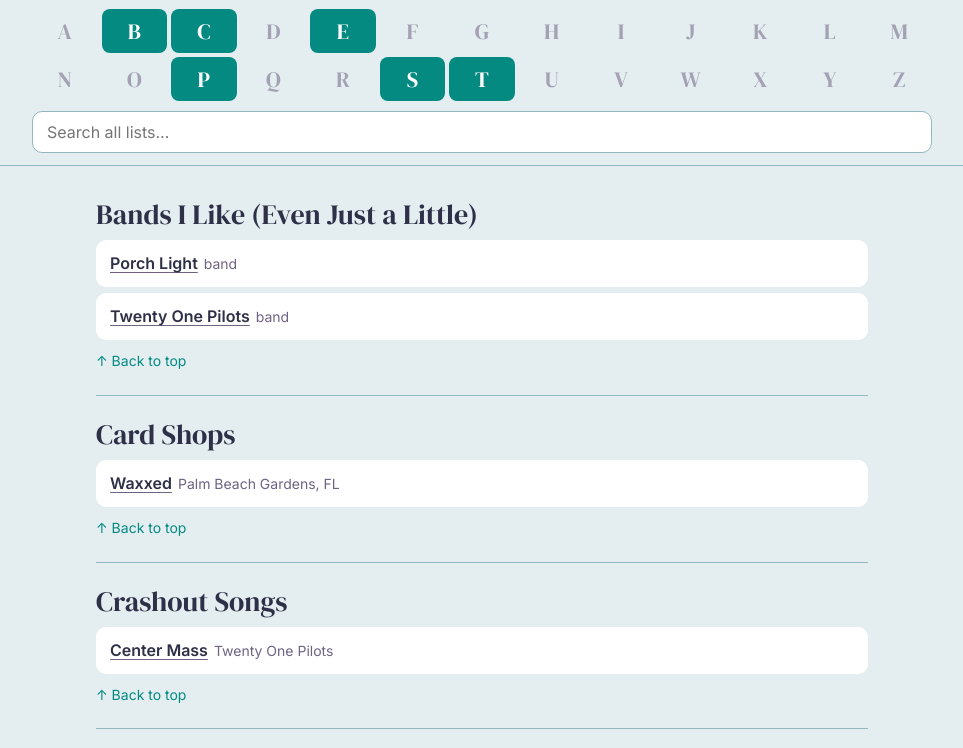
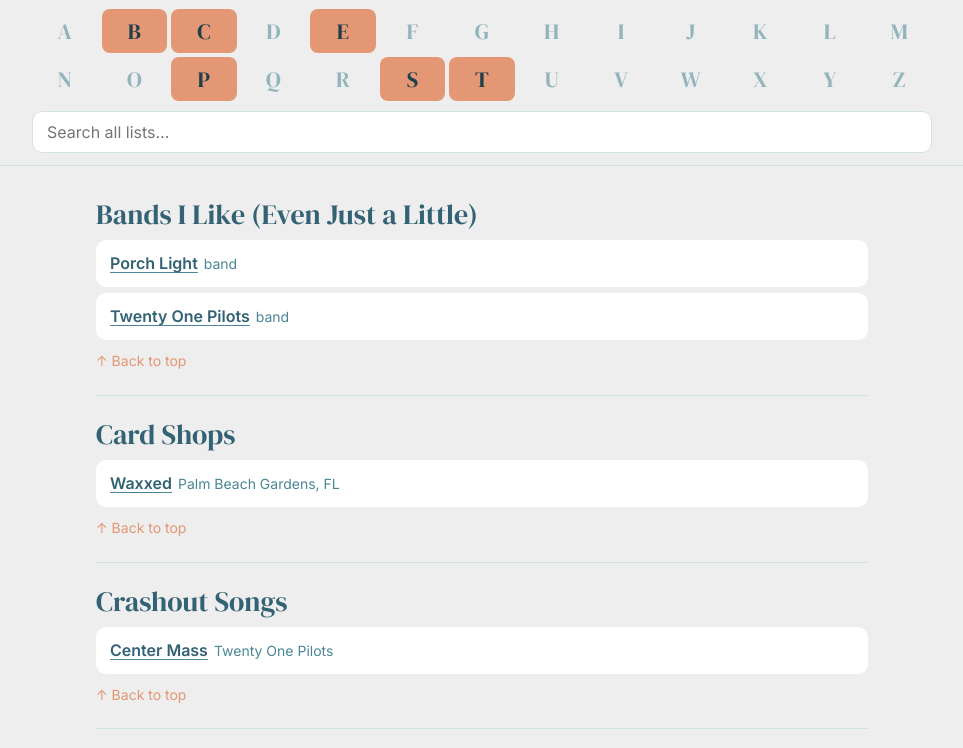
Before and after one commit to johnmagnuson19/EverythingList, a plain HTML site: page index.html in a window 1280 px wide. Shown: the part 116-864 px from the top of the page, without its empty margins (158-1121 px from the left). Drawn offline with Linux system fonts and the light colour scheme.

Commit message:
Apply new palette: pacific blue, white, blue slate, platinum, tangerine dream
Co-Authored-By: Claude Opus 5.5 <noreply@anthropic.com>
Claude-Session: https://claude.ai/code/session_01TfFp9EaAVgByDUEnnQwQYe

```diff
--- a/index.html
+++ b/index.html
@@ -10,16 +10,17 @@
 /* VOICE: personal, quiet, quick to use
    IDEA: an address book's thumb-index letter tabs
    PICTURE: the A–Z tab strip itself, large and sticky
-   COLOUR and TYPE: user palette — space indigo, light blue, golden glow, lilac ash, dark cyan; DM Serif Display letters, Inter text
+   COLOUR and TYPE: user palette — pacific blue, white, blue slate, platinum, tangerine dream; DM Serif Display letters, Inter text
    LAYOUT: strip on top, then one calm column of lists */
 :root{color-scheme:light dark;
-  --bg:light-dark(#e4eef0,#2d3047);
-  --ink:light-dark(#2d3047,#f2f0f5);
-  --mute:light-dark(#6e6382,#a799b7);
-  --line:light-dark(#93b7be,#3f4362);
-  --card:light-dark(#ffffff,#373b56);
-  --acc:light-dark(#048a81,#e0ca3c);
-  --accInk:light-dark(#ffffff,#2d3047)}
+  --bg:light-dark(#eeeeee,#326273);
+  --ink:light-dark(#326273,#ffffff);
+  --mute:light-dark(#4a8696,#cfe2e7);
+  --line:light-dark(#d3e2e6,#4a7a8a);
+  --card:light-dark(#ffffff,#3b6d7e);
+  --acc:light-dark(#e39774,#e39774);
+  --accInk:light-dark(#1f3f4a,#1f3f4a);
+  --hov:light-dark(#5c9ead,#e39774)}
 :root[data-theme=light]{color-scheme:light}:root[data-theme=dark]{color-scheme:dark}
 *{box-sizing:border-box;min-width:0}
 body{margin:0;background:var(--bg);color:var(--ink);font:16px/1.55 Inter,system-ui,sans-serif;overflow-x:clip}
@@ -46,7 +47,7 @@ ul{list-style:none;margin:0;padding:0;display:grid;gap:6px}
 li{background:var(--card);border-radius:10px;padding:11px 14px}
 li b{font-weight:600}
 .g{color:inherit;text-decoration:underline;text-decoration-color:var(--mute);text-underline-offset:3px}
-.g:hover{color:var(--acc);text-decoration-color:var(--acc)}
+.g:hover{color:var(--hov);text-decoration-color:var(--hov)}
 .g:focus-visible{outline:2px solid var(--acc);outline-offset:2px;border-radius:3px}li small{color:var(--mute);font-size:14px;margin-left:6px}
 .empty{color:var(--mute);padding:30px 0}
 .top{display:inline-block;margin-top:10px;color:var(--acc);font-size:14px;text-decoration:none}
```
